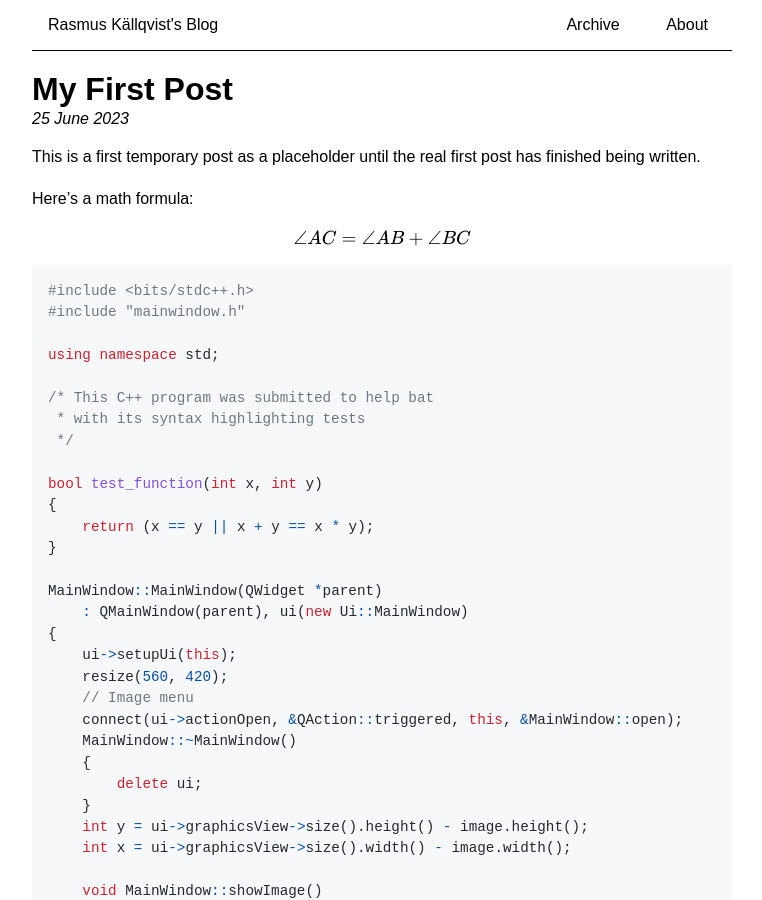
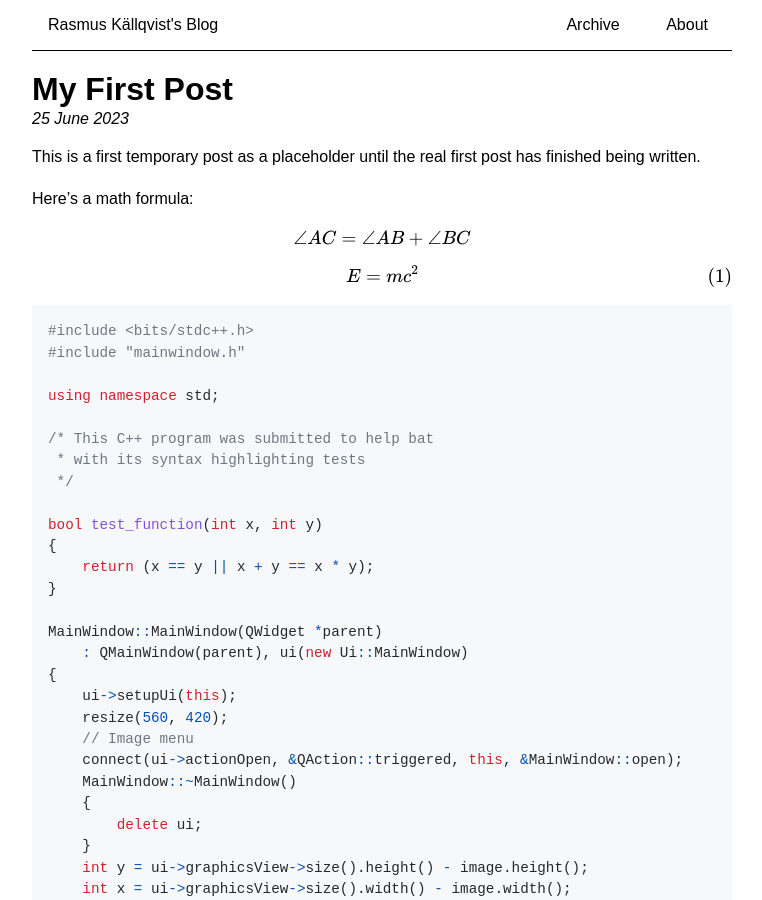
Before and after one commit to Warwolt/warwolt.github.io, a Jekyll site: the page built from _posts/2023-06-25-first-post.md, in a window 1280 px wide and 900 px high. Shown: the whole window, without its empty margins (258-1020 px from the left). Built offline with Jekyll 4.4.1, drawn with Linux system fonts in a browser that asks for light colours; formulas are drawn with MathJax 3; some of the changed lines change nothing that is shown.

Commit message:
Add MathJax config, support numbered equations

````diff
--- a/_layouts/default.html
+++ b/_layouts/default.html
@@ -6,8 +6,11 @@
   <link rel="shortcut icon" href="/assets/images/favicon.svg" />
   <link rel="stylesheet" href="/assets/css/styles.css" />
   <link rel="stylesheet" href="/assets/css/highlight.css" />
-  <script type="text/javascript" src="http://cdn.mathjax.org/mathjax/latest/MathJax.js?config=TeX-AMS-MML_HTMLorMML"></script>
-
+  <script
+    type="text/javascript"
+    charset="utf-8"
+    src="https://cdn.jsdelivr.net/npm/mathjax@2/MathJax.js?config=TeX-AMS_CHTML"></script>
+  <script type="text/javascript" src="/assets/js/mathjax-config.js"></script>
   <title>{{ page.title }}</title>
 </head>
 
--- a/_posts/2023-06-25-first-post.md
+++ b/_posts/2023-06-25-first-post.md
@@ -11,6 +11,10 @@ Here's a math formula:
 $$
 \angle AC = \angle AB + \angle BC
 $$
+
+\begin{equation}
+   E = mc^2
+\end{equation}
 
 ```c++
 #include <bits/stdc++.h>
--- /dev/null
+++ b/assets/js/mathjax-config.js
@@ -0,0 +1,26 @@
+MathJax.Hub.Config({
+  TeX: {
+    equationNumbers: { autoNumber: "AMS" },
+    tagSide: "right",
+  },
+  tex2jax: {
+    inlineMath: [
+      ["$", "$"],
+      ["\\(", "\\)"],
+    ],
+    displayMath: [
+      ["$$", "$$"],
+      ["\\[", "\\]"],
+    ],
+    processEscapes: true,
+  },
+});
+MathJax.Hub.Register.StartupHook("TeX AMSmath Ready", function () {
+  MathJax.InputJax.TeX.Stack.Item.AMSarray.Augment({
+    clearTag() {
+      if (!this.global.notags) {
+        this.super(arguments).clearTag.call(this);
+      }
+    },
+  });
+});
````
